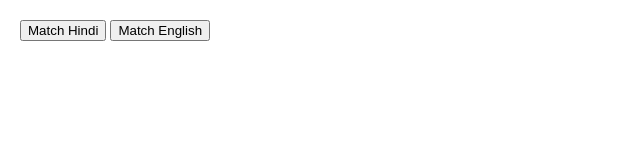
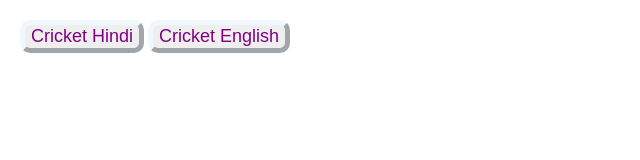
Before and after one commit to kaushal726/kaushal-cricketlive, a plain HTML site: page index.html in a window 1280 px wide. Shown: the whole page, without its empty margins (0-640 px from the left). Drawn offline with Linux system fonts and the light colour scheme.

Commit message:
Changes Updated

```diff
--- a/index.html
+++ b/index.html
@@ -10,8 +10,8 @@
 </head>
 
 <body>
-  <button class="btnHindi" onclick="showMatchHindi()">Match Hindi</button>
-  <button class="btnEnglish" onclick="showMatchEnglish()">Match English</button>
+  <button class="btnHindi" onclick="showMatchHindi()">Cricket Hindi</button>
+  <button class="btnEnglish" onclick="showMatchEnglish()">Cricket English</button>
   <h1 class="Showtext"></h1>
   <div class="showhindi">
     <iframe src="//stream.crichd.vip/update/star1hi.php" width="100%" height="500px" marginheight="0" marginwidth="0"
--- a/style.css
+++ b/style.css
@@ -1,4 +1,13 @@
-body{
+body {
   margin: 10px;
   padding: 10px;
 }
+.btnHindi,
+.btnEnglish {
+  border: 5px  aliceblue;
+  border-style: outset;
+  font-size: large;
+  color: purple;
+  border-radius: 10px;
+  text-align: center;
+}
```
